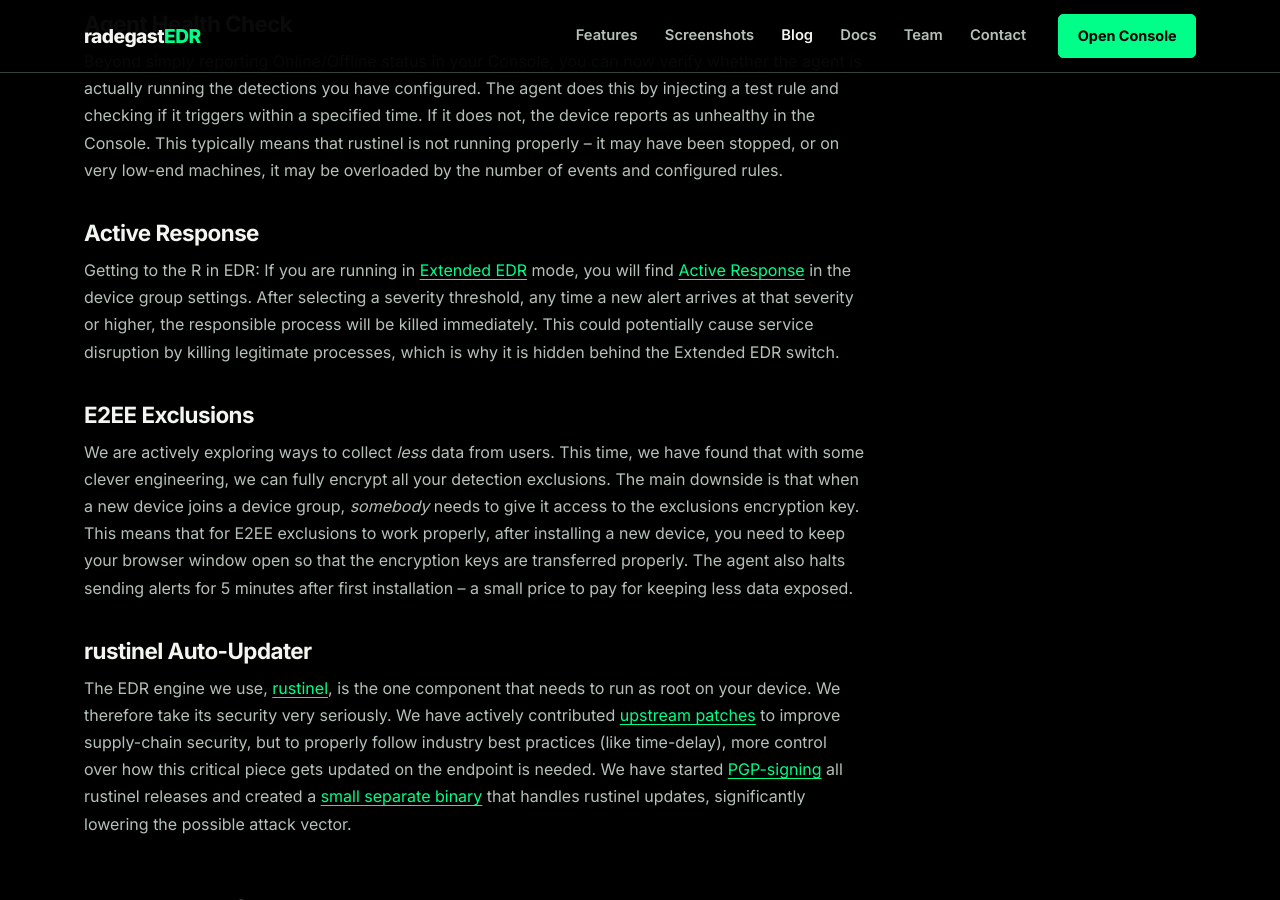
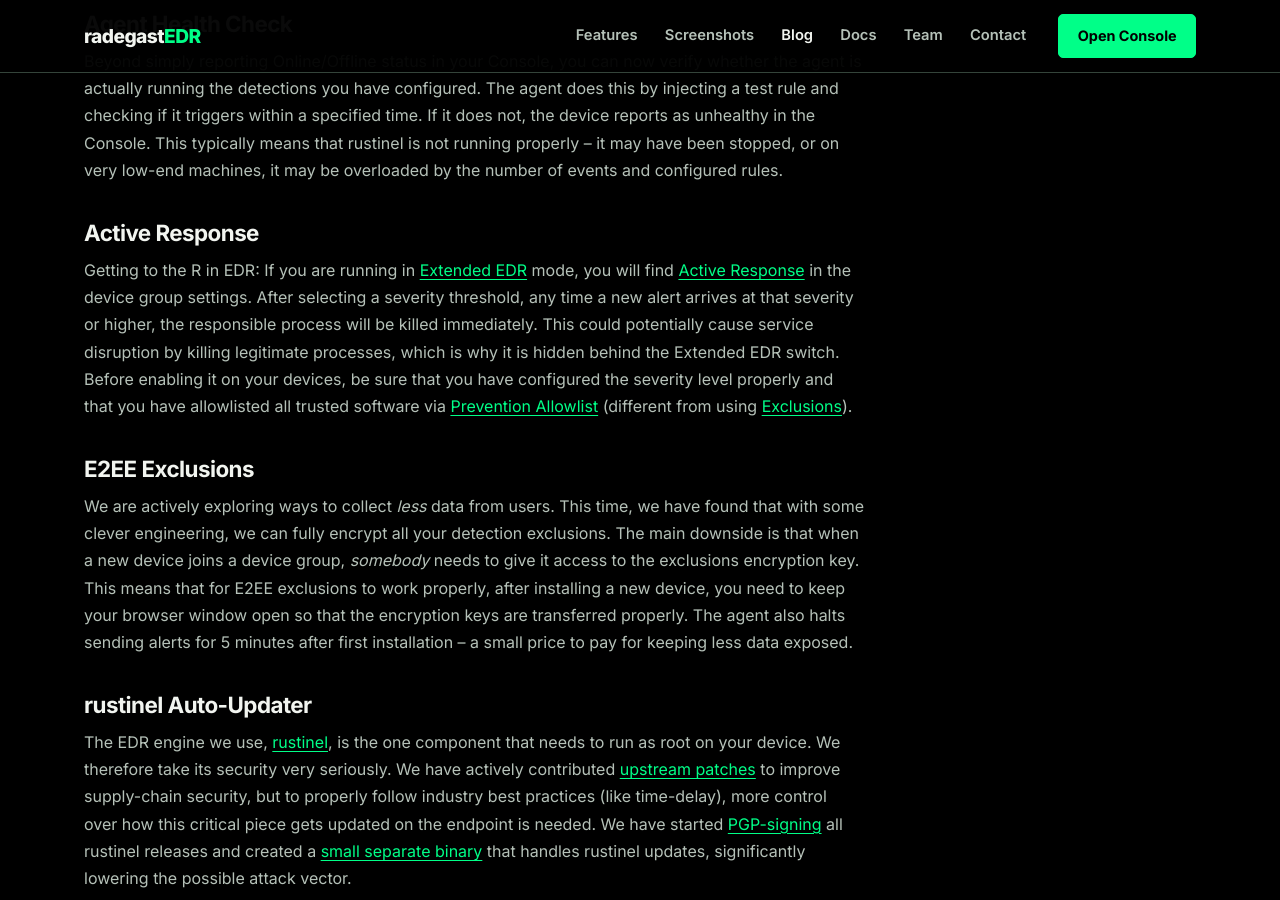
Before and after one commit to radegast-edr/radegast-web, a Jekyll site: the page built from _posts/2026-10-01-version-1.md, in a window 1280 px wide and 900 px high, scrolled down 1153 px. Built offline with Jekyll 4.4.1, drawn with Linux system fonts in a browser that asks for light colours; a script that is not in the unit is left out.

Commit message:
feat: prevention allowlist

```diff
--- a/_posts/2026-10-01-version-1.md
+++ b/_posts/2026-10-01-version-1.md
@@ -25,7 +25,7 @@
 
 ### Active Response
 
-Getting to the R in EDR: If you are running in [Extended EDR](https://docs.radegast.app/user-guides/settings#extended-edr-mode) mode, you will find [Active Response](https://docs.radegast.app/user-guides/groups#active-response-settings) in the device group settings. After selecting a severity threshold, any time a new alert arrives at that severity or higher, the responsible process will be killed immediately. This could potentially cause service disruption by killing legitimate processes, which is why it is hidden behind the Extended EDR switch.
+Getting to the R in EDR: If you are running in [Extended EDR](https://docs.radegast.app/user-guides/settings#extended-edr-mode) mode, you will find [Active Response](https://docs.radegast.app/user-guides/groups#active-response-settings) in the device group settings. After selecting a severity threshold, any time a new alert arrives at that severity or higher, the responsible process will be killed immediately. This could potentially cause service disruption by killing legitimate processes, which is why it is hidden behind the Extended EDR switch. Before enabling it on your devices, be sure that you have configured the severity level properly and that you have allowlisted all trusted software via [Prevention Allowlist](https://docs.radegast.app/user-guides/groups#prevention-allowlist) (different from using [Exclusions](https://docs.radegast.app/user-guides/exclusions#exclusions-vs-prevention-allowlist)).
 
 ### E2EE Exclusions
 
```
